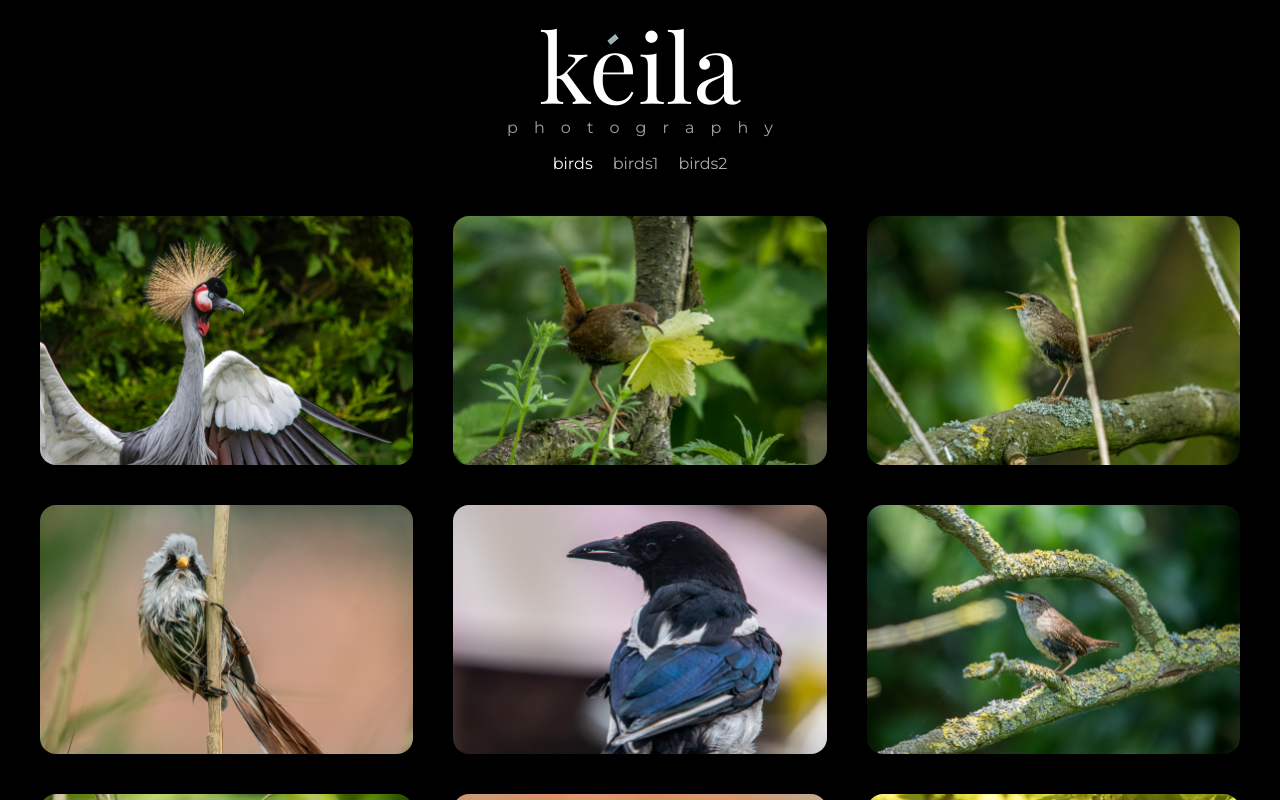
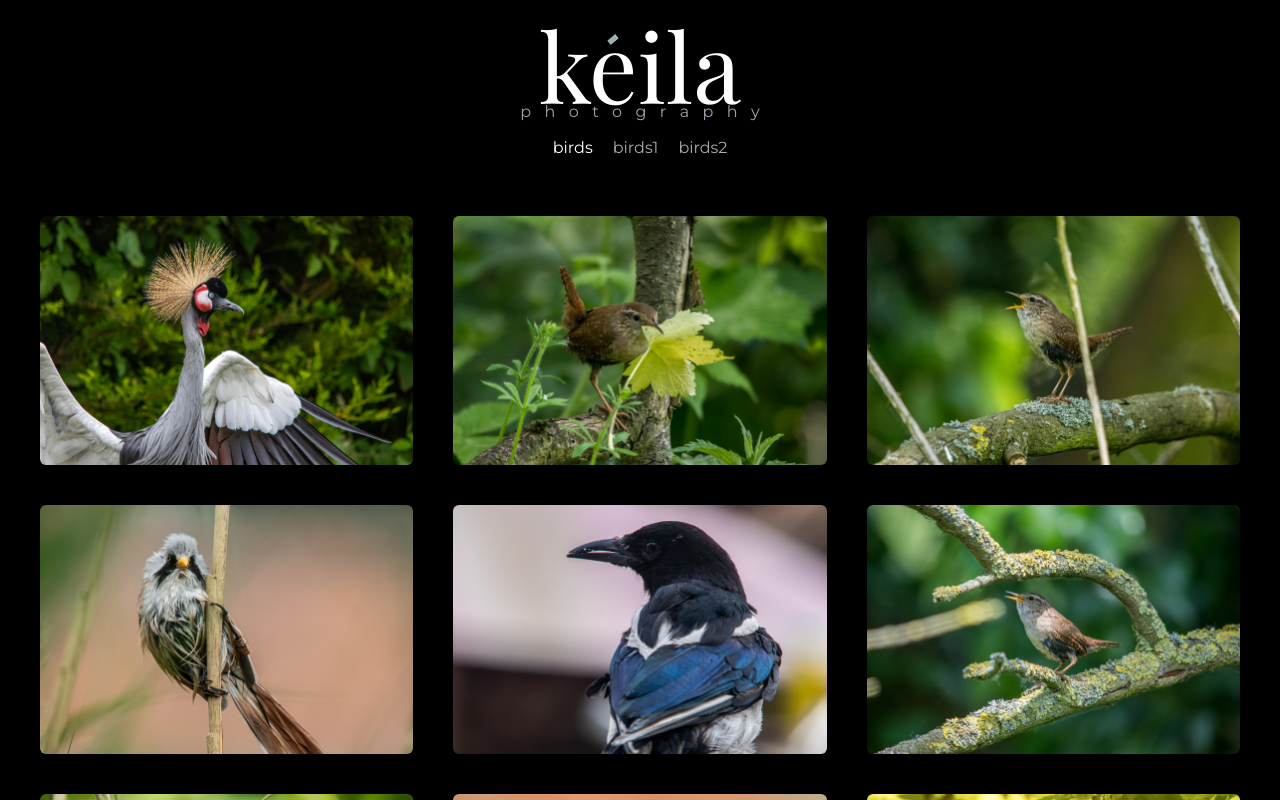
Before and after one commit to Allie-Howe/photo-folio-2, a React app: page / in a window 1280 px wide. Built offline with nearby package versions, Linux system fonts and the light colour scheme; the HTML template or start-up script is replaced by a standard one.

Commit message:
margin on entire header, photos less rounded

```diff
--- a/src/App.tsx
+++ b/src/App.tsx
@@ -10,10 +10,10 @@ function App() {
 
   return <>
     <div className='h-[100dvh] overflow-hidden bg-black text-white'>
-      <div className='flex flex-col justify-center items-center'>
+      <div className='flex flex-col justify-center items-center m-4'>
         <div className='flex justify-center'>
           <div className='flex flex-col max-w-md'>
-            <p id='name' className='m-4 text-center text-8xl font-serif'>keila</p>
+            <p id='name' className='text-center text-8xl font-serif'>keila</p>
             <div className='flex justify-evenly text-gray-400 -mt-3 mb-3 -mx-8'>
               {range(word.length).map(i => <p key={i}>{word[i]}</p>)}
             </div>
--- a/src/DraggableImage.tsx
+++ b/src/DraggableImage.tsx
@@ -17,6 +17,6 @@ export function DraggableImage({file}: {file: FileResolutions}) {
 
   // Bind it to a component
   return <animated.div {...bind()} style={{ x, y }} className={'touch-none w-full h-full'}>
-    <div className='rounded-2xl w-full aspect-[3/2] bg-[length:100%] bg-center' style={{ backgroundImage: `url('${file.low}')`}} />
+    <div className='rounded-md w-full aspect-[3/2] bg-[length:100%] bg-center' style={{ backgroundImage: `url('${file.low}')`}} />
   </animated.div>
 }
--- a/src/ImageGrid.tsx
+++ b/src/ImageGrid.tsx
@@ -3,9 +3,8 @@ import { FileResolutions } from './files';
 
 export const ImageGrid = ({files}: {files: FileResolutions[]}) => {
 return (
-<div className='grid md:grid-cols-3 w-full h-full overflow-auto gap-10 place-items-center p-10'>
-  {files.map(bird =>
-  <DraggableImage key={bird.low} file={bird} />)}
-</div>
+  <div className='grid md:grid-cols-3 w-full h-full overflow-auto gap-10 p-10'>
+    {files.map(bird => <DraggableImage key={bird.low} file={bird} />)}
+  </div>
 );
 }
```
